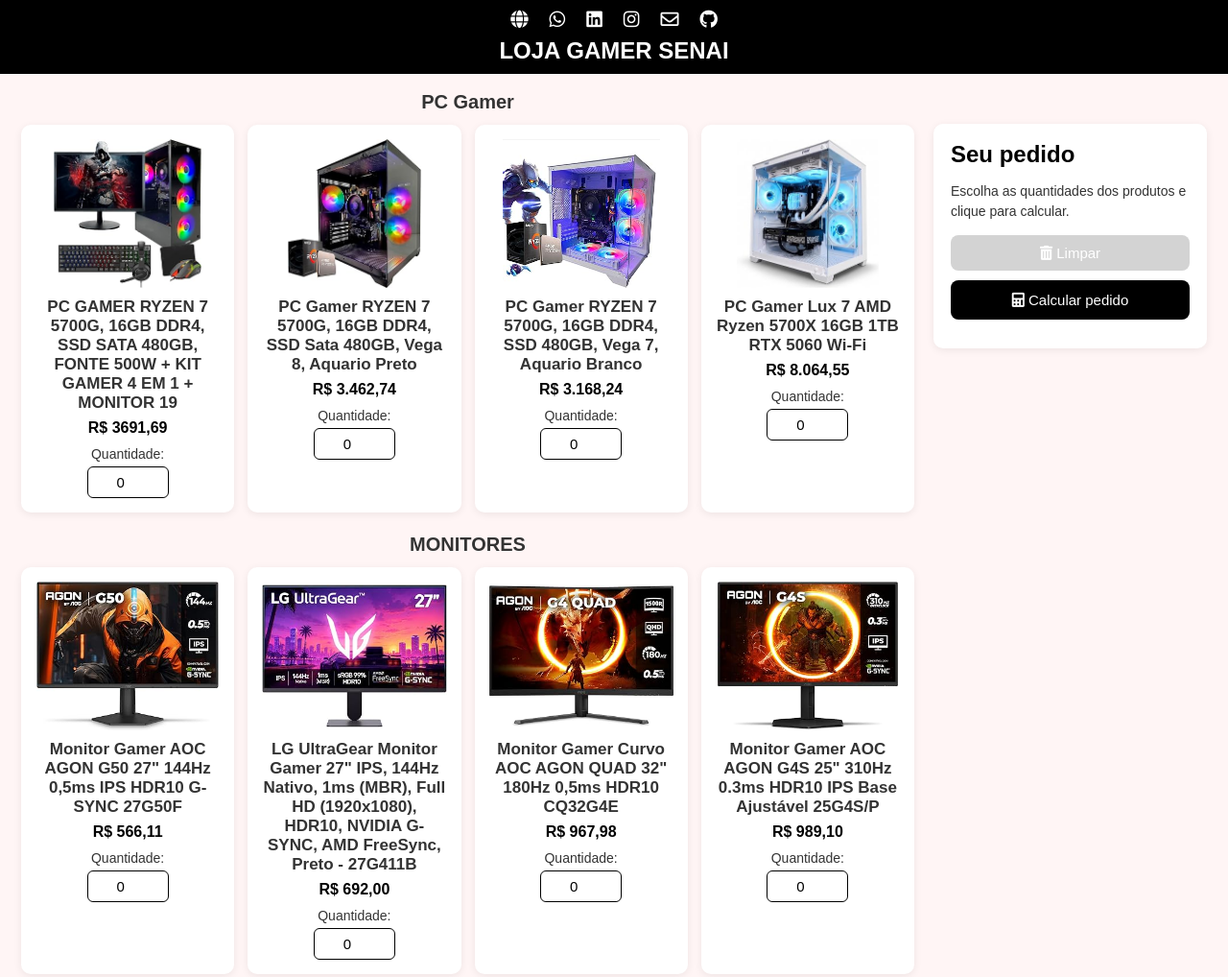
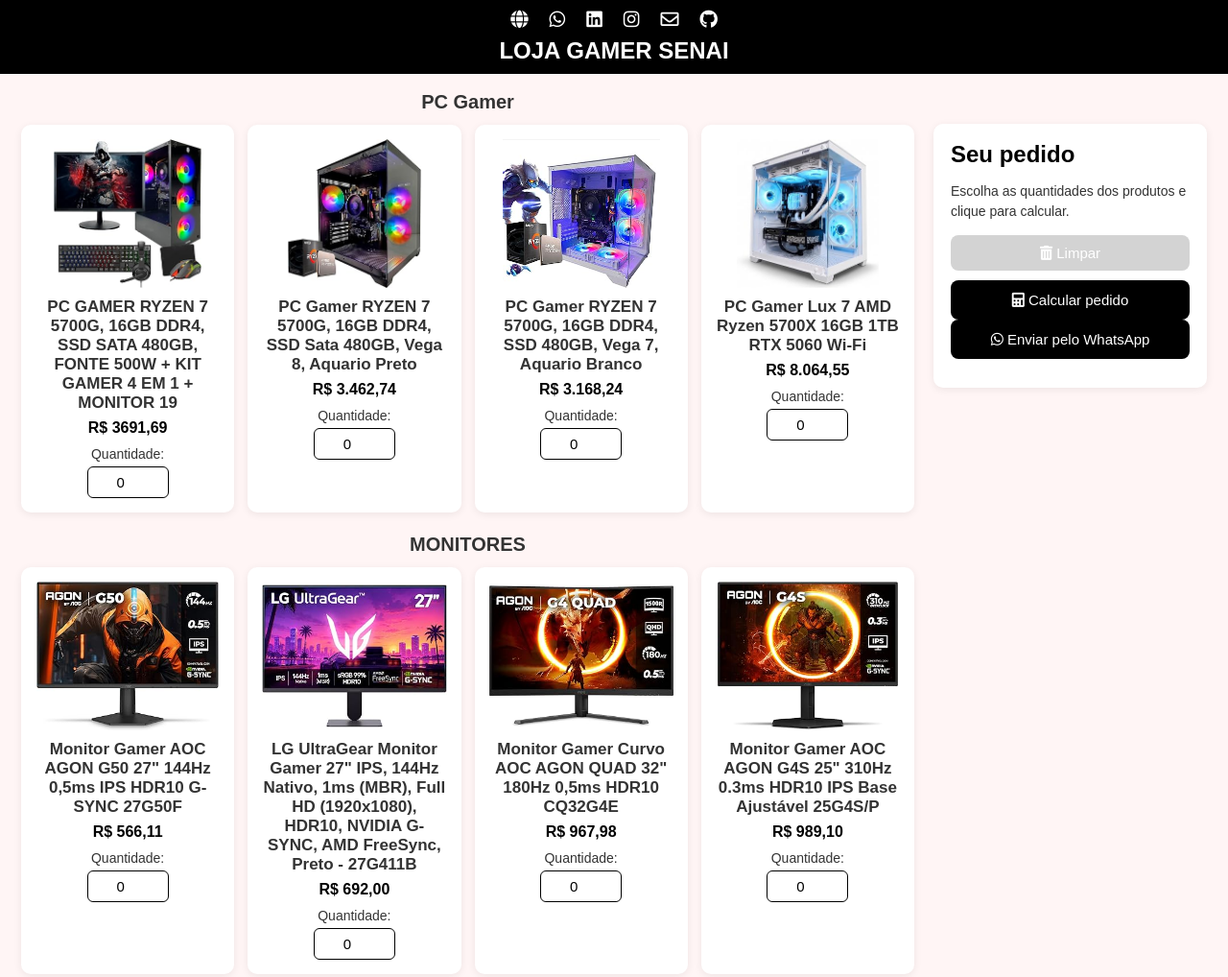
Before and after one commit to Danrow/loja-gamer-senai, a plain HTML site: page index.html in a window 1280 px wide. Shown: the top 1018 px of the page at 96% size. Drawn offline with Linux system fonts and the light colour scheme.

Commit message:
Update index.html
Adicionado botão "Enviar pelo WhatsApp"

```diff
--- a/index.html
+++ b/index.html
@@ -138,6 +138,11 @@
                     Calcular pedido
                 </button>
 
+                <button onclick="enviarPedido()" class="btn-whatsapp">
+                    <i class="fab fa-whatsapp"></i>
+                    Enviar pelo WhatsApp
+                </button>
+
                 <div aria-live="polite" id="resumo"></div>
             </aside>
         </div>
```
